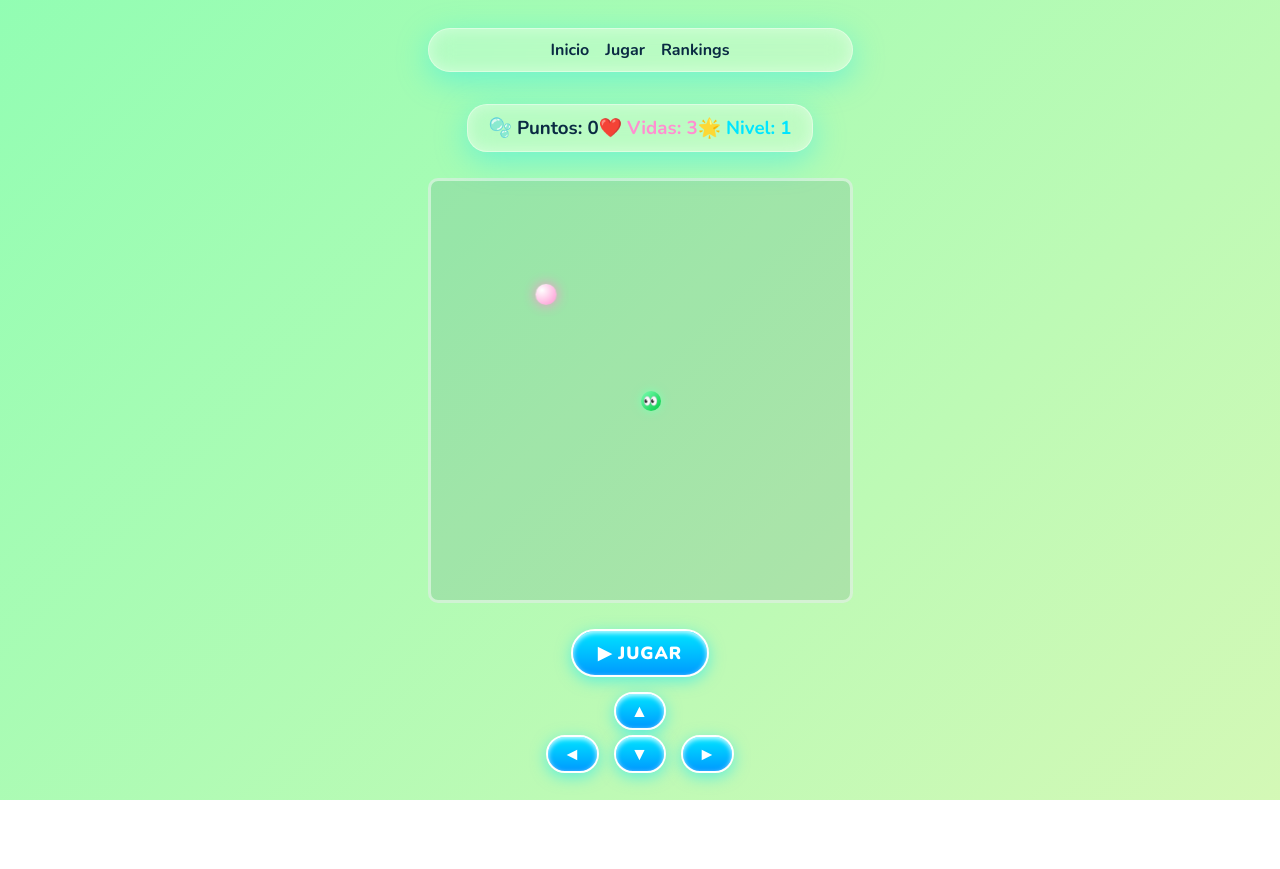
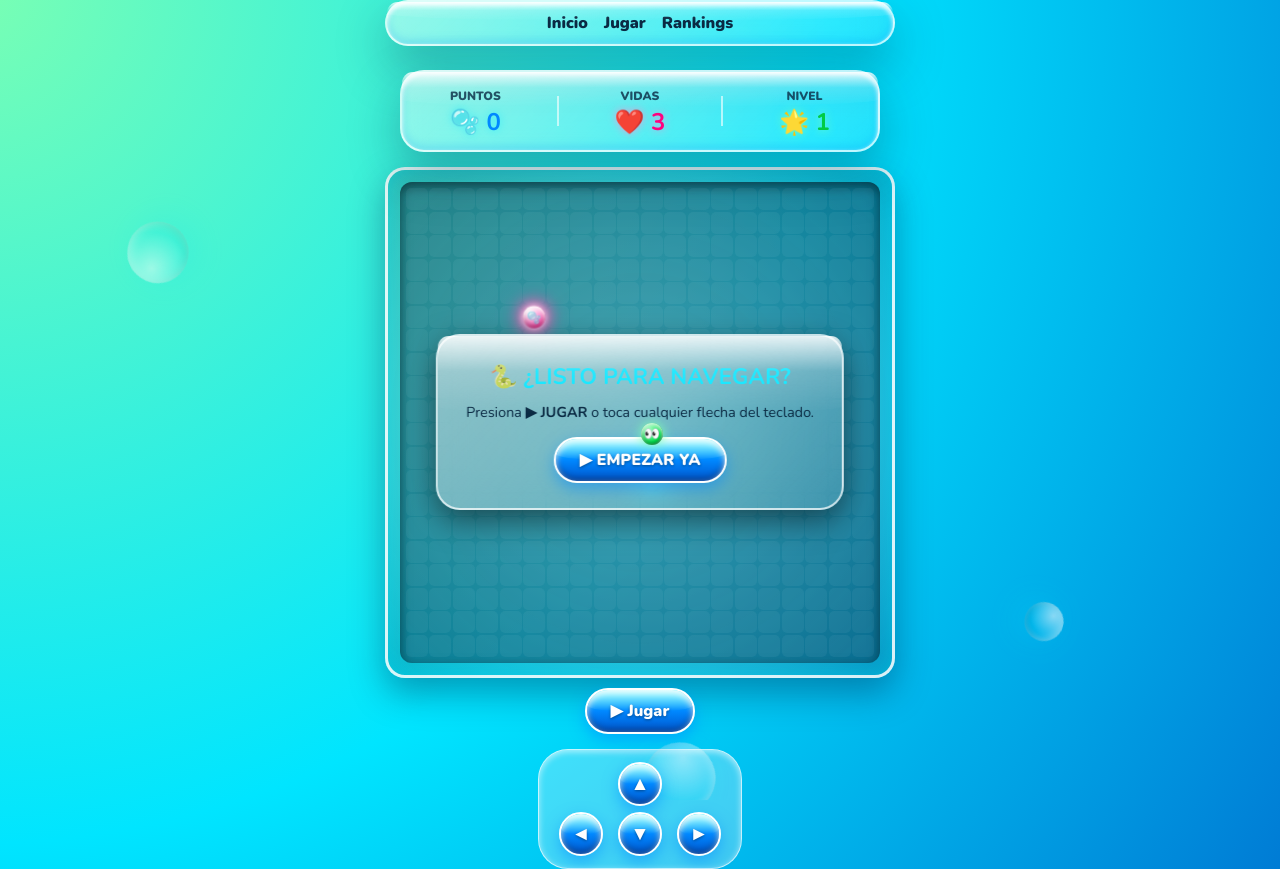
Before and after one commit to urbgmoi98/Quiz5-Videogame, a React (Vite) app in the folder QuizNo5/: page /juego in a window 1280 px wide. Before the commit the page ends 800 px from the top, so only its background shows below. Built offline with nearby package versions, Linux system fonts and the light colour scheme.

Commit message:
Components & pages fix #4

```diff
--- a/QuizNo5/src/Components/Marcador.jsx
+++ b/QuizNo5/src/Components/Marcador.jsx
@@ -2,10 +2,21 @@
 
 export const Marcador = ({ puntos, vidas, nivel }) => {
   return (
-    <div className="glass-panel" style={{ display: 'flex', justifyContent: 'space-between', padding: '10px 20px', marginBottom: '10px' }}>
-      <h3 style={{ margin: 0 }}>🫧 Puntos: {puntos}</h3>
-      <h3 style={{ margin: 0, color: '#FF8FD1' }}>❤️ Vidas: {vidas}</h3>
-      <h3 style={{ margin: 0, color: '#00E5FF' }}>🌟 Nivel: {nivel}</h3>
+    <div className="glass-panel" style={{ display: 'flex', justifyContent: 'space-around', alignItems: 'center', width: '100%', maxWidth: '480px', padding: '12px 20px', marginBottom: '15px' }}>
+      <div style={{ textAlign: 'center' }}>
+        <span style={{ fontSize: '0.75rem', textTransform: 'uppercase', color: '#0a2a43', fontWeight: 900, opacity: 0.8 }}>PUNTOS</span>
+        <h2 style={{ margin: 0, color: '#0088ff', textShadow: '0 0 8px rgba(0,229,255,0.6)', fontSize: '1.5rem' }}>🫧 {puntos}</h2>
+      </div>
+      <div style={{ width: '2px', height: '30px', background: 'rgba(255,255,255,0.6)' }}></div>
+      <div style={{ textAlign: 'center' }}>
+        <span style={{ fontSize: '0.75rem', textTransform: 'uppercase', color: '#0a2a43', fontWeight: 900, opacity: 0.8 }}>VIDAS</span>
+        <h2 style={{ margin: 0, color: '#ff007f', textShadow: '0 0 8px rgba(255,143,209,0.8)', fontSize: '1.5rem' }}>❤️ {vidas}</h2>
+      </div>
+      <div style={{ width: '2px', height: '30px', background: 'rgba(255,255,255,0.6)' }}></div>
+      <div style={{ textAlign: 'center' }}>
+        <span style={{ fontSize: '0.75rem', textTransform: 'uppercase', color: '#0a2a43', fontWeight: 900, opacity: 0.8 }}>NIVEL</span>
+        <h2 style={{ margin: 0, color: '#00cc44', textShadow: '0 0 8px rgba(124,255,178,0.8)', fontSize: '1.5rem' }}>🌟 {nivel}</h2>
+      </div>
     </div>
   );
 };
--- a/QuizNo5/src/Components/Tablero.jsx
+++ b/QuizNo5/src/Components/Tablero.jsx
@@ -1,24 +1,51 @@
 import React from 'react';
 
-export const Tablero = ({ snake, food }) => {
+export const Tablero = ({ snake, food, direction }) => {
   const GRID_SIZE = 20;
   const celdas = [];
 
+  // Rotar los ojos según el sentido del movimiento
+  const getEyeRotation = () => {
+    if (direction.x === 1) return 'rotate(90deg)';
+    if (direction.x === -1) return 'rotate(-90deg)';
+    if (direction.y === 1) return 'rotate(180deg)';
+    return 'rotate(0deg)'; // Arriba
+  };
+
   for (let y = 0; y < GRID_SIZE; y++) {
     for (let x = 0; x < GRID_SIZE; x++) {
-      const isHead = snake[0].x === x && snake[0].y === y;
-      const isBody = snake.some((segment, index) => index !== 0 && segment.x === x && segment.y === y);
+      const isHead = snake[0]?.x === x && snake[0]?.y === y;
+      const isBody = snake.some((seg, idx) => idx !== 0 && seg.x === x && seg.y === y);
       const isFood = food.x === x && food.y === y;
 
       let clase = 'celda';
-      let contenido = '';
-      if (isHead) { clase += ' snake-head'; contenido = '👀'; }
-      else if (isBody) clase += ' snake-body';
-      else if (isFood) clase += ' food';
+      let contenido = null;
 
-      celdas.push(<div key={`${x}-${y}`} className={clase}>{contenido}</div>);
+      if (isHead) {
+        clase += ' snake-head';
+        contenido = (
+          <span style={{ transform: getEyeRotation(), display: 'inline-block', transition: 'transform 0.1s' }}>
+            👀
+          </span>
+        );
+      } else if (isBody) {
+        clase += ' snake-body';
+      } else if (isFood) {
+        clase += ' food';
+        contenido = '🫧';
+      }
+
+      celdas.push(
+        <div key={`${x}-${y}`} className={clase}>
+          {contenido}
+        </div>
+      );
     }
   }
 
-  return <div className="tablero">{celdas}</div>;
+  return (
+    <div className="tablero-container">
+      <div className="tablero">{celdas}</div>
+    </div>
+  );
 };
--- a/QuizNo5/src/Pages/Inicio.jsx
+++ b/QuizNo5/src/Pages/Inicio.jsx
@@ -3,8 +3,8 @@
 
 export const Inicio = () => (
   <div className="glass-panel fade-in" style={{ textAlign: 'center', maxWidth: '500px' }}>
-    <h1 style={{ fontSize: '3rem', color: '#00E5FF', textShadow: '2px 2px 0px white' }}>Aero Snake Y2K 🫧</h1>
-    <p style={{ margin: '20px 0' }}>Revive la nostalgia con bordes glossy y gradientes acuáticos.</p>
-    <Link to="/juego"><button className="btn-y2k">Comenzar Aventura 🐬</button></Link>
+    <h1 style={{ fontSize: '3rem', color: '#00E5FF', textShadow: '2px 2px 0px white' }}> Bocaraká 🫧</h1>
+    <p style={{ margin: '20px 0' }}> By: Moisés </p>
+    <Link to="/juego"><button className="btn-y2k"> Comenzar Aventura 🐬 </button></Link>
   </div>
 );
--- a/QuizNo5/src/Pages/Juego.jsx
+++ b/QuizNo5/src/Pages/Juego.jsx
@@ -1,32 +1,59 @@
 import React, { useState, useEffect, useRef, useCallback } from 'react';
-import { Tablero } from '../components/Tablero';
-import { Marcador } from '../components/Marcador';
-import { Menu } from '../components/Menu';
+import { Tablero } from '../Components/Tablero';
+import { Marcador } from '../Components/Marcador';
+import { Menu } from '../Components/Menu';
 
 const GRID_SIZE = 20;
-const INITIAL_SNAKE = [{ x: 10, y: 10 }];
+const INITIAL_SNAKE = [
+  { x: 10, y: 10 },
+  { x: 10, y: 11 },
+  { x: 10, y: 12 },
+];
 const INITIAL_DIR = { x: 0, y: -1 };
+const INITIAL_FOOD = { x: 5, y: 5 };
 
 export const Juego = () => {
   const [snake, setSnake] = useState(INITIAL_SNAKE);
-  const [food, setFood] = useState({ x: 5, y: 5 });
+  const [food, setFood] = useState(INITIAL_FOOD);
   const [estado, setEstado] = useState('idle'); // idle | playing | paused | gameover
   const [puntos, setPuntos] = useState(0);
   const [vidas, setVidas] = useState(3);
+  const [directionDisplay, setDirectionDisplay] = useState(INITIAL_DIR);
 
-  // useRef para la dirección evita que el timer (setInterval) se reinicie al presionar teclas
+  // Referencias mutables para evitar cierres obsoletos (stale closures) en el interval de React
   const dirRef = useRef(INITIAL_DIR);
+  const foodRef = useRef(INITIAL_FOOD);
+
+  // Mantener foodRef sincronizado con el estado de la comida
+  useEffect(() => {
+    foodRef.current = food;
+  }, [food]);
 
   const cambiarDireccion = useCallback((nuevaDir) => {
     const actual = dirRef.current;
-    // Evita que la serpiente retroceda sobre su propio cuello
-    if (nuevaDir.x !== 0 && actual.x === 0) dirRef.current = nuevaDir;
-    if (nuevaDir.y !== 0 && actual.y === 0) dirRef.current = nuevaDir;
+    // Evitar rotación inversa sobre el propio cuerpo de la serpiente
+    if (nuevaDir.x !== 0 && actual.x === 0) {
+      dirRef.current = nuevaDir;
+      setDirectionDisplay(nuevaDir);
+    }
+    if (nuevaDir.y !== 0 && actual.y === 0) {
+      dirRef.current = nuevaDir;
+      setDirectionDisplay(nuevaDir);
+    }
+
+    // Auto-iniciar la partida al interactuar
+    setEstado((prev) => (prev === 'idle' ? 'playing' : prev));
   }, []);
 
-  const handleKeyDown = useCallback((e) => {
-    if (['ArrowUp', 'ArrowDown', 'ArrowLeft', 'ArrowRight'].includes(e.key)) {
-      e.preventDefault(); // Evita scroll en la ventana del navegador
+  const handleKeyDown = useCallback(
+    (e) => {
+      if (['ArrowUp', 'ArrowDown', 'ArrowLeft', 'ArrowRight', ' '].includes(e.key)) {
+        e.preventDefault();
+      }
+
+      if (e.key === ' ') {
+        setEstado((prev) => (prev === 'playing' ? 'paused' : prev === 'paused' ? 'playing' : prev));
+        return;
       }
 
       switch (e.key) {
@@ -36,106 +63,169 @@
         case 'ArrowRight': cambiarDireccion({ x: 1, y: 0 }); break;
         default: break;
       }
-  }, [cambiarDireccion]);
+    },
+    [cambiarDireccion]
+  );
 
   useEffect(() => {
     window.addEventListener('keydown', handleKeyDown);
     return () => window.removeEventListener('keydown', handleKeyDown);
   }, [handleKeyDown]);
 
+  // Bucle principal de juego (Game Loop)
   useEffect(() => {
     if (estado !== 'playing') return;
+
+    const velocidad = Math.max(70, 150 - Math.floor(puntos / 50) * 15);
 
     const timer = setInterval(() => {
       setSnake((prevSnake) => {
         const dir = dirRef.current;
-        const nuevaCabeza = {
-          x: prevSnake[0].x + dir.x,
-          y: prevSnake[0].y + dir.y,
-        };
+        const head = prevSnake[0];
+        const nextHead = { x: head.x + dir.x, y: head.y + dir.y };
 
         // Colisión con paredes
         if (
-          nuevaCabeza.x < 0 ||
-          nuevaCabeza.x >= GRID_SIZE ||
-          nuevaCabeza.y < 0 ||
-          nuevaCabeza.y >= GRID_SIZE
+          nextHead.x < 0 ||
+          nextHead.x >= GRID_SIZE ||
+          nextHead.y < 0 ||
+          nextHead.y >= GRID_SIZE
         ) {
-          manejarColision();
+          manejarPerdidaVida();
           return prevSnake;
         }
 
-        // Colisión con cuerpo
-        if (prevSnake.some((seg) => seg.x === nuevaCabeza.x && seg.y === nuevaCabeza.y)) {
-          manejarColision();
+        // Colisión con el propio cuerpo
+        if (prevSnake.some((seg) => seg.x === nextHead.x && seg.y === nextHead.y)) {
+          manejarPerdidaVida();
           return prevSnake;
         }
 
-        const nuevaSerpiente = [nuevaCabeza, ...prevSnake];
+        // Detección de comida
+        const estaComiendo = nextHead.x === foodRef.current.x && nextHead.y === foodRef.current.y;
 
-        // Detección de comida
-        setFood((currentFood) => {
-          if (nuevaCabeza.x === currentFood.x && nuevaCabeza.y === currentFood.y) {
+        if (estaComiendo) {
           setPuntos((p) => p + 10);
-            return {
+
+          const nuevaSerpiente = [nextHead, ...prevSnake];
+
+          // Generar nueva comida fuera de la serpiente
+          let nuevaComida;
+          do {
+            nuevaComida = {
               x: Math.floor(Math.random() * GRID_SIZE),
               y: Math.floor(Math.random() * GRID_SIZE),
             };
-          }
-          nuevaSerpiente.pop(); // Quita la cola si no comió
-          return currentFood;
-        });
+          } while (nuevaSerpiente.some((s) => s.x === nuevaComida.x && s.y === nuevaComida.y));
+
+          foodRef.current = nuevaComida;
+          setFood(nuevaComida);
 
           return nuevaSerpiente;
+        }
+
+        // Movimiento normal
+        return [nextHead, ...prevSnake.slice(0, -1)];
       });
-    }, 150);
+    }, velocidad);
 
     return () => clearInterval(timer);
-  }, [estado]);
+  }, [estado, puntos]);
 
-  const manejarColision = () => {
+  const manejarPerdidaVida = () => {
     setVidas((v) => {
       if (v - 1 <= 0) {
         setEstado('gameover');
         return 0;
       }
       setEstado('paused');
+      dirRef.current = INITIAL_DIR;
+      setDirectionDisplay(INITIAL_DIR);
       setSnake(INITIAL_SNAKE);
-      dirRef.current = INITIAL_DIR;
       return v - 1;
     });
   };
 
-  const reiniciar = () => {
+  const reiniciarJuego = () => {
     setEstado('idle');
     setSnake(INITIAL_SNAKE);
     dirRef.current = INITIAL_DIR;
+    setDirectionDisplay(INITIAL_DIR);
+    setFood(INITIAL_FOOD);
+    foodRef.current = INITIAL_FOOD;
     setPuntos(0);
     setVidas(3);
   };
 
   return (
-    <div className="fade-in" style={{ display: 'flex', flexDirection: 'column', alignItems: 'center' }}>
+    <div className="fade-in" style={{ display: 'flex', flexDirection: 'column', alignItems: 'center', position: 'relative', zIndex: 2 }}>
+      {/* Fondo con burbujas animadas */}
+      <div className="bg-bubbles">
+        <div className="bg-bubble" style={{ width: '60px', height: '60px', left: '10%', animationDuration: '8s' }}></div>
+        <div className="bg-bubble" style={{ width: '40px', height: '40px', left: '80%', animationDuration: '12s', animationDelay: '2s' }}></div>
+        <div className="bg-bubble" style={{ width: '80px', height: '80px', left: '50%', animationDuration: '10s', animationDelay: '4s' }}></div>
+      </div>
+
       <Marcador puntos={puntos} vidas={vidas} nivel={Math.floor(puntos / 50) + 1} />
 
-      {estado === 'gameover' && <h2 style={{ color: '#FF8FD1', margin: '10px' }}>¡FIN DEL JUEGO! 💥</h2>}
+      <div style={{ position: 'relative' }}>
+        <Tablero snake={snake} food={food} direction={directionDisplay} />
 
-      <Tablero snake={snake} food={food} />
+        {/* Superposición de estado (Idle, Pausa, Game Over) */}
+        {estado !== 'playing' && (
+          <div
+            className="glass-panel"
+            style={{
+              position: 'absolute',
+              top: '50%',
+              left: '50%',
+              transform: 'translate(-50%, -50%)',
+              padding: '25px',
+              textAlign: 'center',
+              width: '80%',
+              boxShadow: '0 10px 30px rgba(0,0,0,0.5)',
+            }}
+          >
+            {estado === 'idle' && (
+              <>
+                <h3 style={{ color: '#00e5ff', fontSize: '1.4rem', marginBottom: '10px' }}>🐍 ¿LISTO PARA NAVEGAR?</h3>
+                <p style={{ fontSize: '0.9rem', marginBottom: '15px' }}>Presiona <strong>▶ JUGAR</strong> o toca cualquier flecha del teclado.</p>
+                <button className="btn-y2k" onClick={() => setEstado('playing')}>▶ EMPEZAR YA</button>
+              </>
+            )}
+
+            {estado === 'paused' && (
+              <>
+                <h3 style={{ color: '#fff5b8', fontSize: '1.4rem', marginBottom: '10px' }}>⏸ PAUSA ACUÁTICA</h3>
+                <button className="btn-y2k" onClick={() => setEstado('playing')}>▶ REANUDAR</button>
+              </>
+            )}
+
+            {estado === 'gameover' && (
+              <>
+                <h3 style={{ color: '#ff8fd1', fontSize: '1.5rem', marginBottom: '10px' }}>💥 ¡FIN DE LA PARTIDA!</h3>
+                <p style={{ marginBottom: '15px' }}>Puntaje final: <strong>{puntos} pts</strong></p>
+                <button className="btn-y2k pink" onClick={reiniciarJuego}>🔄 INTENTAR DE NUEVO</button>
+              </>
+            )}
+          </div>
+        )}
+      </div>
 
       <Menu
         estado={estado}
         iniciar={() => setEstado('playing')}
         pausar={() => setEstado('paused')}
-        reiniciar={reiniciar}
+        reiniciar={reiniciarJuego}
       />
 
-      {/* Controles en Pantalla (D-Pad Y2K) */}
-      <div style={{ marginTop: '15px', display: 'flex', flexDirection: 'column', alignItems: 'center', gap: '5px' }}>
-        <button className="btn-y2k" style={{ padding: '5px 15px' }} onClick={() => cambiarDireccion({ x: 0, y: -1 })}>▲</button>
+      {/* D-Pad Estilo Consola Y2K */}
+      <div className="dpad-container" style={{ marginTop: '15px' }}>
+        <button className="btn-y2k dpad-btn" onClick={() => cambiarDireccion({ x: 0, y: -1 })}>▲</button>
         <div style={{ display: 'flex', gap: '15px' }}>
-          <button className="btn-y2k" style={{ padding: '5px 15px' }} onClick={() => cambiarDireccion({ x: -1, y: 0 })}>◄</button>
-          <button className="btn-y2k" style={{ padding: '5px 15px' }} onClick={() => cambiarDireccion({ x: 0, y: 1 })}>▼</button>
-          <button className="btn-y2k" style={{ padding: '5px 15px' }} onClick={() => cambiarDireccion({ x: 1, y: 0 })}>►</button>
+          <button className="btn-y2k dpad-btn" onClick={() => cambiarDireccion({ x: -1, y: 0 })}>◄</button>
+          <button className="btn-y2k dpad-btn" onClick={() => cambiarDireccion({ x: 0, y: 1 })}>▼</button>
+          <button className="btn-y2k dpad-btn" onClick={() => cambiarDireccion({ x: 1, y: 0 })}>►</button>
         </div>
       </div>
     </div>
--- a/QuizNo5/src/index.css
+++ b/QuizNo5/src/index.css
@@ -1,13 +1,14 @@
 @import url('https://fonts.googleapis.com/css2?family=Nunito:wght@400;700;900&display=swap');
 
 :root {
-  --agua: #00E5FF;
-  --lima: #7CFFB2;
-  --profundo: #0A2A43;
-  --sol: #FFF5B8;
-  --rosa: #FF8FD1;
-  --glass: rgba(255, 255, 255, 0.2);
-  --glass-border: rgba(255, 255, 255, 0.5);
+  --aqua-cyan: #00e5ff;
+  --aqua-blue: #0088ff;
+  --lime-green: #7cffb2;
+  --deep-ocean: #0a2a43;
+  --sun-yellow: #fff5b8;
+  --hot-pink: #ff8fd1;
+  --glass-border: rgba(255, 255, 255, 0.7);
+  --gloss-highlight: linear-gradient(180deg, rgba(255, 255, 255, 0.85) 0%, rgba(255, 255, 255, 0.15) 45%, rgba(255, 255, 255, 0) 100%);
 }
 
 * {
@@ -15,118 +16,247 @@
   margin: 0;
   padding: 0;
   font-family: 'Nunito', sans-serif;
+  user-select: none;
 }
 
 body {
-  background: linear-gradient(135deg, var(--agua) 0%, var(--lima) 50%, var(--sol) 100%);
-  color: var(--profundo);
+  background: radial-gradient(circle at 20% 20%, #7cffb2 0%, #00e5ff 35%, #0066cc 70%, #0a2a43 100%);
+  background-size: 200% 200%;
+  animation: aeroWave 12s ease-in-out infinite alternate;
   min-height: 100vh;
   display: flex;
   justify-content: center;
   align-items: center;
   overflow: hidden;
-  background-size: 400% 400%;
-  animation: gradientFlow 15s ease infinite;
+  position: relative;
+  color: var(--deep-ocean);
 }
 
-@keyframes gradientFlow {
-  0% { background-position: 0% 50%; }
-  50% { background-position: 100% 50%; }
-  100% { background-position: 0% 50%; }
+@keyframes aeroWave {
+  0% { background-position: 0% 0%; }
+  100% { background-position: 100% 100%; }
 }
 
-.glass-panel {
-  background: var(--glass);
-  backdrop-filter: blur(12px);
-  -webkit-backdrop-filter: blur(12px);
-  border: 1px solid var(--glass-border);
-  border-radius: 20px;
-  box-shadow: 0 8px 32px 0 rgba(0, 229, 255, 0.37), inset 0 0 15px rgba(255,255,255,0.4);
-  padding: 2rem;
+/* Burbujas flotantes de fondo */
+.bg-bubbles {
+  position: fixed;
+  top: 0;
+  left: 0;
+  width: 100vw;
+  height: 100vh;
+  pointer-events: none;
+  overflow: hidden;
+  z-index: 0;
 }
 
+.bg-bubble {
+  position: absolute;
+  border-radius: 50%;
+  background: radial-gradient(circle at 30% 30%, rgba(255, 255, 255, 0.9), rgba(0, 229, 255, 0.3) 60%, rgba(255, 255, 255, 0.1) 100%);
+  box-shadow: 0 8px 32px rgba(0, 229, 255, 0.3), inset 0 -4px 8px rgba(0, 0, 0, 0.15), inset 0 4px 10px rgba(255, 255, 255, 0.8);
+  animation: floatUp 10s infinite linear;
+}
+
+@keyframes floatUp {
+  0% { transform: translateY(110vh) scale(0.8) rotate(0deg); opacity: 0.3; }
+  50% { opacity: 0.8; transform: translateY(50vh) scale(1.1) rotate(180deg); }
+  100% { transform: translateY(-10vh) scale(0.9) rotate(360deg); opacity: 0; }
+}
+
+/* Panel Cristalino Glossy */
+.glass-panel {
+  position: relative;
+  background: linear-gradient(135deg, rgba(255, 255, 255, 0.45) 0%, rgba(255, 255, 255, 0.12) 100%);
+  backdrop-filter: blur(16px);
+  -webkit-backdrop-filter: blur(16px);
+  border: 2px solid var(--glass-border);
+  border-radius: 24px;
+  box-shadow:
+    0 20px 50px rgba(10, 42, 67, 0.35),
+    inset 0 2px 4px rgba(255, 255, 255, 0.9),
+    inset 0 -4px 10px rgba(0, 136, 255, 0.2);
+  z-index: 1;
+}
+
+.glass-panel::before {
+  content: '';
+  position: absolute;
+  top: 0;
+  left: 0;
+  right: 0;
+  height: 45%;
+  background: var(--gloss-highlight);
+  border-radius: 22px 22px 100% 100% / 22px 22px 15px 15px;
+  pointer-events: none;
+}
+
+/* Botón Y2K 3D */
 .btn-y2k {
-  background: linear-gradient(to bottom, var(--agua), #0099ff);
-  color: white;
-  border: 2px solid white;
-  border-radius: 30px;
-  padding: 10px 25px;
+  position: relative;
+  background: linear-gradient(180deg, #00f0ff 0%, #0088ff 50%, #0055cc 100%);
+  color: #ffffff;
+  border: 2px solid #ffffff;
+  border-radius: 50px;
+  padding: 10px 24px;
   font-weight: 900;
-  font-size: 1.1rem;
+  font-size: 1rem;
   cursor: pointer;
-  box-shadow: 0 4px 15px rgba(0, 229, 255, 0.5), inset 0 2px 5px rgba(255,255,255,0.8);
-  transition: all 0.2s;
-  text-transform: uppercase;
-  letter-spacing: 1px;
+  text-shadow: 0 1px 3px rgba(0, 0, 0, 0.4);
+  box-shadow:
+    0 6px 15px rgba(0, 136, 255, 0.5),
+    inset 0 3px 6px rgba(255, 255, 255, 0.8),
+    inset 0 -3px 6px rgba(0, 0, 0, 0.3);
+  transition: all 0.2s cubic-bezier(0.175, 0.885, 0.32, 1.275);
+  display: inline-flex;
+  align-items: center;
+  justify-content: center;
+  gap: 8px;
+  overflow: hidden;
+}
+
+.btn-y2k::after {
+  content: '';
+  position: absolute;
+  top: 0;
+  left: 0;
+  right: 0;
+  height: 50%;
+  background: linear-gradient(180deg, rgba(255, 255, 255, 0.7) 0%, rgba(255, 255, 255, 0) 100%);
+  border-radius: 50px 50px 100% 100%;
+  pointer-events: none;
 }
 
 .btn-y2k:hover {
-  transform: translateY(-3px) scale(1.05);
-  box-shadow: 0 6px 20px rgba(0, 229, 255, 0.8), inset 0 2px 5px rgba(255,255,255,0.8);
+  transform: translateY(-3px) scale(1.06);
+  box-shadow:
+    0 10px 25px rgba(0, 229, 255, 0.7),
+    inset 0 4px 8px rgba(255, 255, 255, 0.9),
+    inset 0 -3px 6px rgba(0, 0, 0, 0.3);
 }
 
-/* Tablero Grid - Se usa div/grid porque permite animaciones CSS (bounce/ojitos) mucho más orgánicas que Canvas para este estilo visual. */
+.btn-y2k:active {
+  transform: translateY(1px) scale(0.97);
+  box-shadow: 0 2px 8px rgba(0, 136, 255, 0.5);
+}
+
+.btn-y2k.pink {
+  background: linear-gradient(180deg, #ff94d6 0%, #ff3399 50%, #cc0066 100%);
+  box-shadow:
+    0 6px 15px rgba(255, 51, 153, 0.5),
+    inset 0 3px 6px rgba(255, 255, 255, 0.8),
+    inset 0 -3px 6px rgba(0, 0, 0, 0.3);
+}
+
+/* Tablero 3D Glossy Grid */
+.tablero-container {
+  padding: 12px;
+  background: radial-gradient(circle at 50% 50%, rgba(255, 255, 255, 0.35), rgba(10, 42, 67, 0.25));
+  border-radius: 20px;
+  border: 3px solid rgba(255, 255, 255, 0.85);
+  box-shadow:
+    0 15px 35px rgba(0, 40, 80, 0.4),
+    inset 0 0 20px rgba(0, 229, 255, 0.4);
+}
+
 .tablero {
   display: grid;
-  grid-template-columns: repeat(20, 20px);
-  grid-template-rows: repeat(20, 20px);
-  gap: 1px;
-  background: rgba(10, 42, 67, 0.1);
-  border: 3px solid var(--glass-border);
-  border-radius: 10px;
-  margin: 1rem 0;
-  overflow: hidden;
+  grid-template-columns: repeat(20, 22px);
+  grid-template-rows: repeat(20, 22px);
+  gap: 1.5px;
+  background: rgba(10, 42, 67, 0.4);
+  padding: 6px;
+  border-radius: 12px;
+  box-shadow: inset 0 4px 12px rgba(0, 0, 0, 0.5);
 }
 
 .celda {
-  width: 20px;
-  height: 20px;
-  border-radius: 4px;
+  width: 22px;
+  height: 22px;
+  border-radius: 5px;
+  background: rgba(255, 255, 255, 0.05);
 }
 
+/* Elementos del juego */
 .snake-head {
-  background: linear-gradient(135deg, var(--lima), #00cc44);
+  background: radial-gradient(circle at 35% 35%, #b3ffcb 0%, #00e64d 60%, #00802b 100%);
   border-radius: 50%;
   display: flex;
   justify-content: center;
   align-items: center;
-  font-size: 12px;
-  box-shadow: 0 0 10px var(--lima);
+  font-size: 13px;
+  box-shadow:
+    0 0 12px #7cffb2,
+    inset 0 2px 4px rgba(255, 255, 255, 0.9),
+    inset 0 -2px 4px rgba(0, 0, 0, 0.4);
   z-index: 10;
+  position: relative;
 }
 
 .snake-body {
-  background: linear-gradient(135deg, rgba(124, 255, 178, 0.8), rgba(0, 229, 255, 0.8));
+  background: radial-gradient(circle at 35% 35%, #a6ffdf 0%, #00e5ff 60%, #0077b6 100%);
   border-radius: 8px;
-  animation: breathe 1s infinite alternate;
+  box-shadow:
+    0 2px 8px rgba(0, 229, 255, 0.6),
+    inset 0 2px 4px rgba(255, 255, 255, 0.8),
+    inset 0 -2px 4px rgba(0, 0, 0, 0.3);
+  animation: pulseBody 1.5s ease-in-out infinite alternate;
 }
 
-@keyframes breathe {
-  0% { transform: scale(0.95); }
-  100% { transform: scale(1.05); }
+@keyframes pulseBody {
+  0% { transform: scale(0.92); }
+  100% { transform: scale(1.03); }
 }
 
 .food {
-  background: radial-gradient(circle at 30% 30%, #ffffff, var(--rosa));
+  background: radial-gradient(circle at 30% 30%, #ffffff 0%, #ff8fd1 50%, #ff007f 100%);
   border-radius: 50%;
-  box-shadow: 0 0 12px var(--rosa);
-  animation: float 2s ease-in-out infinite;
+  box-shadow:
+    0 0 16px #ff8fd1,
+    0 0 6px #ffffff,
+    inset 0 3px 5px rgba(255, 255, 255, 1),
+    inset 0 -3px 5px rgba(100, 0, 50, 0.5);
+  animation: foodY2K 1.2s ease-in-out infinite alternate;
+  display: flex;
+  align-items: center;
+  justify-content: center;
+  font-size: 11px;
 }
 
-@keyframes float {
-  0%, 100% { transform: translateY(0) scale(1); }
-  50% { transform: translateY(-3px) scale(1.1); }
+@keyframes foodY2K {
+  0% { transform: scale(0.85) rotate(-5deg); filter: drop-shadow(0 0 4px #ff8fd1); }
+  100% { transform: scale(1.12) rotate(5deg); filter: drop-shadow(0 0 12px #ff007f); }
+}
+
+/* D-Pad Estilo Consola */
+.dpad-container {
+  display: flex;
+  flex-direction: column;
+  align-items: center;
+  gap: 6px;
+  background: rgba(255, 255, 255, 0.25);
+  padding: 12px 20px;
+  border-radius: 30px;
+  border: 1.5px solid rgba(255, 255, 255, 0.7);
+  box-shadow: inset 0 2px 6px rgba(255, 255, 255, 0.6);
+}
+
+.dpad-btn {
+  width: 44px;
+  height: 44px;
+  border-radius: 50%;
+  font-size: 1.2rem;
+  padding: 0;
 }
 
 .fade-in {
-  animation: fadeIn 0.5s ease-in;
+  animation: fadeIn 0.4s ease-out;
 }
 
 @keyframes fadeIn {
-  from { opacity: 0; transform: translateY(10px); }
+  from { opacity: 0; transform: translateY(12px); }
   to { opacity: 1; transform: translateY(0); }
 }
 
-nav { display: flex; gap: 1rem; margin-bottom: 2rem; justify-content: center; }
-a { color: var(--profundo); text-decoration: none; font-weight: bold; }
-a:hover { color: var(--rosa); }
+nav { display: flex; gap: 1rem; margin-bottom: 1.5rem; justify-content: center; }
+a { color: var(--deep-ocean); text-decoration: none; font-weight: 900; }
+a:hover { color: var(--hot-pink); }
```
Lines whose indentation alone changed are shown as unchanged.
